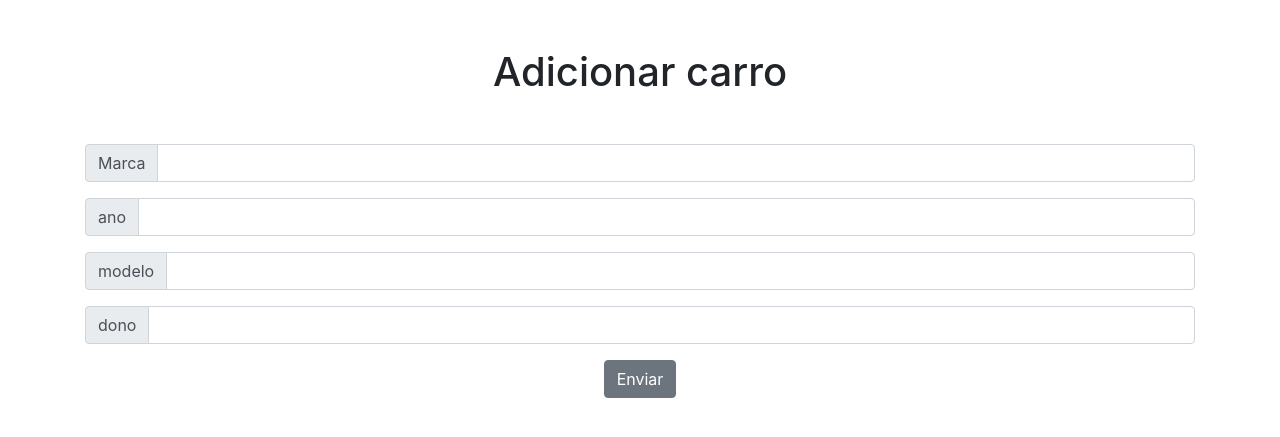
After one commit to guilhermemaul/GuilhermeMaulpweb-t-cnico-senai, a PHP site: template apps-slim-base-master/templates/addCarro.phtml in a window 1280 px wide. The commit adds this page. Shown: the top 437 px of the page. Run offline with PHP 8.4, Linux system fonts and the light colour scheme; the template is opened without the code that fills it, so the values that code supplies are empty.

Commit message:
add carro e mostrar

```diff
--- a/apps-slim-base-master/src/dependencies.php
+++ b/apps-slim-base-master/src/dependencies.php
@@ -23,7 +23,7 @@ return function (App $app) {
     $container['pdo'] = function ($c) {
         // better load the settings with $container->get('settings')
         $host = '127.0.0.1';
-        $dbname = 'projetohamburger';
+        $dbname = 'prova';
         $username = 'root';
         $password = '';
         $charset = 'utf8';
--- a/apps-slim-base-master/src/routes.php
+++ b/apps-slim-base-master/src/routes.php
@@ -13,6 +13,10 @@ return function (App $app) {
         $container->get('logger')->info("Slim-Skeleton '/' route");
 
 
+
+
+
+
         // Render index view
         return $container->get('renderer')->render($response, 'index.phtml', $args);
 
--- /dev/null
+++ b/apps-slim-base-master/templates/addCarro.phtml
@@ -0,0 +1,56 @@
+<!DOCTYPE html>
+<html lang="en">
+<head>
+    <meta charset="UTF-8">
+    <meta name="viewport" content="width=device-width, initial-scale=1.0">
+    <meta http-equiv="X-UA-Compatible" content="ie=edge">
+    <link rel="stylesheet" href="https://stackpath.bootstrapcdn.com/bootstrap/4.4.1/css/bootstrap.min.css" integrity="sha384-Vkoo8x4CGsO3+Hhxv8T/Q5PaXtkKtu6ug5TOeNV6gBiFeWPGFN9MuhOf23Q9Ifjh" crossorigin="anonymous">
+
+    <title>Addcarro</title>
+</head>
+<body>
+<form action="/addcarro/" method="post">
+        <div class="container">
+            <div class="text-center m-5">
+                <h1>Adicionar carro</h1>
+            </div>
+            <div class="col-12">
+                <div class="row">
+                    <div class="input-group mb-3">
+                        <div class="input-group-prepend">
+                            <span class="input-group-text" id="basic-addon1">Marca</span>
+                        </div>
+                        <input type="text" name="marca" class="form-control"  required>
+                    </div>
+                    <div class="input-group mb-3">
+                        <div class="input-group-prepend">
+                            <span class="input-group-text" id="basic-addon1">ano</span>
+                        </div>
+                        <input type="text" name="ano" class="form-control" required>
+                    </div>
+                    <div class="input-group mb-3">
+                        <div class="input-group-prepend">
+                            <span class="input-group-text" id="basic-addon1">modelo</span>
+                        </div>
+                        <input type="text" name="modelo" class="form-control" required>
+                    </div>
+                    <div class="input-group mb-3">
+                        <div class="input-group-prepend">
+                            <span class="input-group-text" id="basic-addon1">dono</span>
+                        </div>
+                        <input type="text" name="dono" class="form-control" required>
+                    </div>
+                </div>
+
+            </div>
+            <div class="text-center">
+                <input type="submit" value="Enviar" class="btn btn-secondary">
+            </div>
+        </div>
+    </form>
+
+</body>
+<script src="https://code.jquery.com/jquery-3.4.1.slim.min.js" integrity="sha384-J6qa4849blE2+poT4WnyKhv5vZF5SrPo0iEjwBvKU7imGFAV0wwj1yYfoRSJoZ+n" crossorigin="anonymous"></script>
+<script src="https://cdn.jsdelivr.net/npm/popper.js@1.16.0/dist/umd/popper.min.js" integrity="sha384-Q6E9RHvbIyZFJoft+2mJbHaEWldlvI9IOYy5n3zV9zzTtmI3UksdQRVvoxMfooAo" crossorigin="anonymous"></script>
+<script src="https://stackpath.bootstrapcdn.com/bootstrap/4.4.1/js/bootstrap.min.js" integrity="sha384-wfSDF2E50Y2D1uUdj0O3uMBJnjuUD4Ih7YwaYd1iqfktj0Uod8GCExl3Og8ifwB6" crossorigin="anonymous"></script>
+</html>
```
Also changed, not shown: apps-slim-base-master/public/index.php (+7 -0 lines), apps-slim-base-master/src/routesAddcarro.php (added, +40 -0 lines), apps-slim-base-master/src/routesCarros.php (added, +47 -0 lines), apps-slim-base-master/templates/carro.phtml (added, +53 -0 lines).
